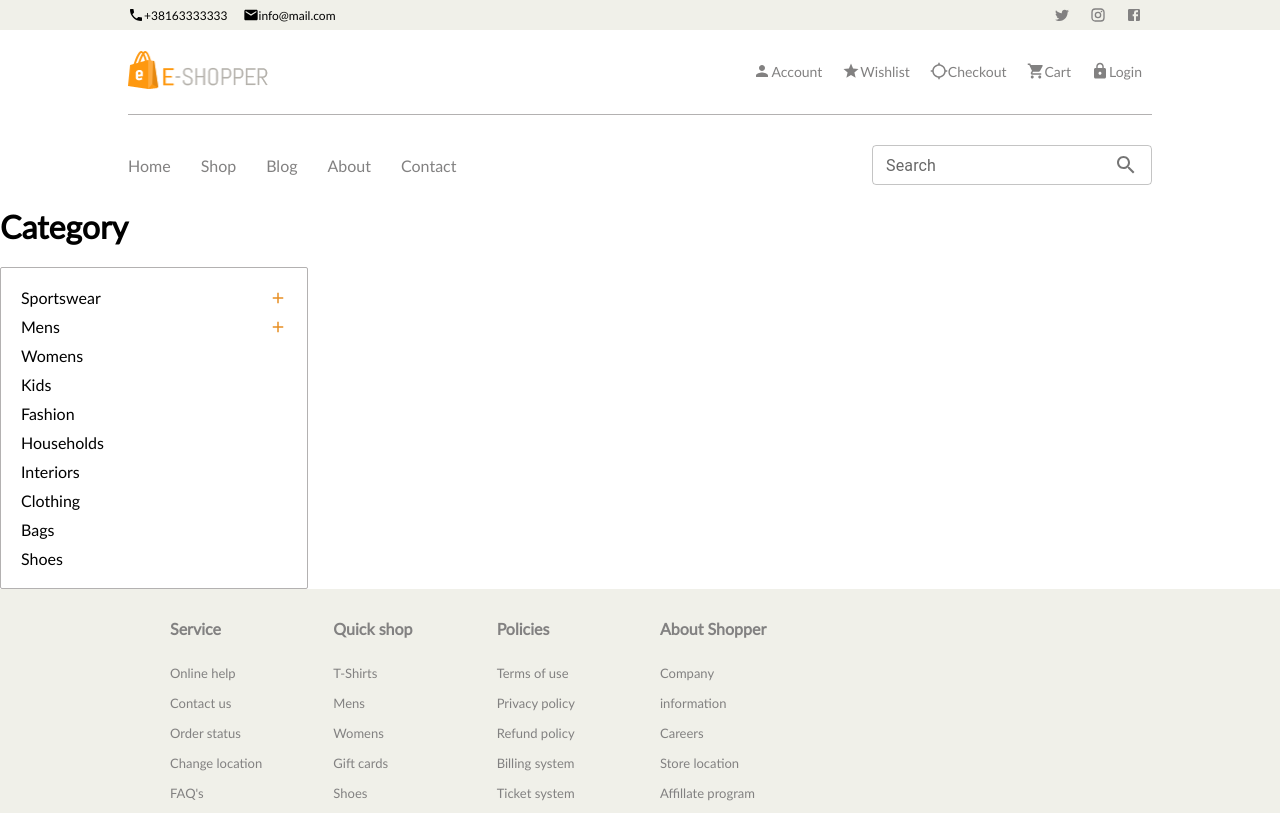
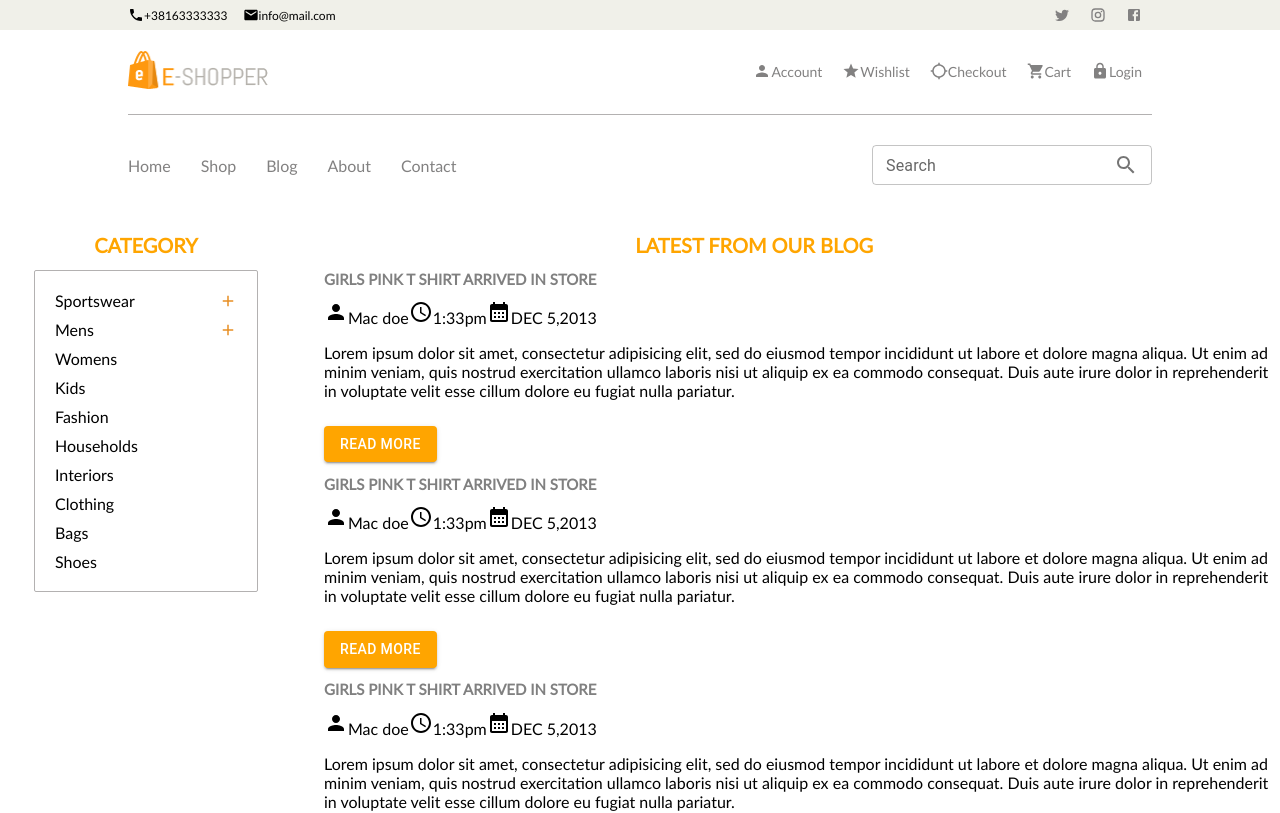
Before and after one commit to abdurahmanselmanovic/nitshop, a React (Create React App) app: page /blog in a window 1280 px wide. Shown: the top 813 px of the page. Built offline with nearby package versions, Linux system fonts and the light colour scheme; the HTML template or start-up script is replaced by a standard one.

Commit message:
half done blog page

```diff
--- a/src/Templates/BlogPage/BlogPage.jsx
+++ b/src/Templates/BlogPage/BlogPage.jsx
@@ -3,17 +3,117 @@ import { fetchComments } from "../../api/commentsApi";
 import CategoryTab from "../CategoryTab/CategoryTab";
 import { Button, Grid, TextField } from "@mui/material";
 import SimplifiedDiv from "../../components/SimplifiedDiv/SimplifiedDiv";
-
+import PersonIcon from "@mui/icons-material/Person";
+import AccessTimeIcon from "@mui/icons-material/AccessTime";
+import CalendarMonthIcon from "@mui/icons-material/CalendarMonth";
+import png1 from "../../assets/images/blog/blog-one.jpg";
+import png2 from "../../assets/images/blog/blog-two.jpg";
+import png3 from "../../assets/images/blog/blog-three.jpg";
 const BlogPage = () => {
+	const styles = {
+		grid1container: {
+			padding: "50px",
+		},
+		grid1h1: {
+			color: "orange",
+			fontSize: "20px",
+			fontWeight: "bold",
+			textAlign: "center",
+		},
+		item1Button: {
+			backgroundColor: "orange",
+			color: " white",
+			marginTop: "10px",
+		},
+		grid2h1: {
+			color: "orange",
+			fontSize: "20px",
+			fontWeight: "bold",
+			textAlign: "center",
+			margin: "5% 10% 0 0 ",
+		},
+		grid2h2: {
+			color: "gray",
+			fontSize: "15px",
+		},
+	};
 	return (
 		<Grid container spacing={2}>
-			<Grid item xs={3}>
-				<h1>Category</h1>
+			<Grid style={styles.grid1container} item xs={3}>
+				<h1 style={styles.grid1h1}>CATEGORY</h1>
 				<SimplifiedDiv>
 					<CategoryTab />
 				</SimplifiedDiv>
 			</Grid>
-			<Grid item xs={9}></Grid>
+			<Grid item xs={9}>
+				<h1 style={styles.grid2h1}>LATEST FROM OUR BLOG</h1>
+				<SimplifiedDiv>
+					<h2 style={styles.grid2h2}>GIRLS PINK T SHIRT ARRIVED IN STORE</h2>
+					<PersonIcon></PersonIcon>
+					<span>Mac doe</span>
+					<AccessTimeIcon></AccessTimeIcon>
+					<span>1:33pm</span>
+					<CalendarMonthIcon></CalendarMonthIcon>
+					<span>DEC 5,2013</span>
+					<png1></png1>
+					<p>
+						Lorem ipsum dolor sit amet, consectetur adipisicing elit, sed do
+						eiusmod tempor incididunt ut labore et dolore magna aliqua. Ut enim
+						ad minim veniam, quis nostrud exercitation ullamco laboris nisi ut
+						aliquip ex ea commodo consequat. Duis aute irure dolor in
+						reprehenderit in voluptate velit esse cillum dolore eu fugiat nulla
+						pariatur.
+					</p>
+
+					<Button style={styles.item1Button} variant="contained">
+						Read More
+					</Button>
+				</SimplifiedDiv>
+				<SimplifiedDiv>
+					<h2 style={styles.grid2h2}>GIRLS PINK T SHIRT ARRIVED IN STORE</h2>
+					<PersonIcon></PersonIcon>
+					<span>Mac doe</span>
+					<AccessTimeIcon></AccessTimeIcon>
+					<span>1:33pm</span>
+					<CalendarMonthIcon></CalendarMonthIcon>
+					<span>DEC 5,2013</span>
+					<png1></png1>
+					<p>
+						Lorem ipsum dolor sit amet, consectetur adipisicing elit, sed do
+						eiusmod tempor incididunt ut labore et dolore magna aliqua. Ut enim
+						ad minim veniam, quis nostrud exercitation ullamco laboris nisi ut
+						aliquip ex ea commodo consequat. Duis aute irure dolor in
+						reprehenderit in voluptate velit esse cillum dolore eu fugiat nulla
+						pariatur.
+					</p>
+
+					<Button style={styles.item1Button} variant="contained">
+						Read More
+					</Button>
+				</SimplifiedDiv>
+				<SimplifiedDiv>
+					<h2 style={styles.grid2h2}>GIRLS PINK T SHIRT ARRIVED IN STORE</h2>
+					<PersonIcon></PersonIcon>
+					<span>Mac doe</span>
+					<AccessTimeIcon></AccessTimeIcon>
+					<span>1:33pm</span>
+					<CalendarMonthIcon></CalendarMonthIcon>
+					<span>DEC 5,2013</span>
+					<png1></png1>
+					<p>
+						Lorem ipsum dolor sit amet, consectetur adipisicing elit, sed do
+						eiusmod tempor incididunt ut labore et dolore magna aliqua. Ut enim
+						ad minim veniam, quis nostrud exercitation ullamco laboris nisi ut
+						aliquip ex ea commodo consequat. Duis aute irure dolor in
+						reprehenderit in voluptate velit esse cillum dolore eu fugiat nulla
+						pariatur.
+					</p>
+
+					<Button style={styles.item1Button} variant="contained">
+						Read More
+					</Button>
+				</SimplifiedDiv>
+			</Grid>
 		</Grid>
 	);
 };
```
